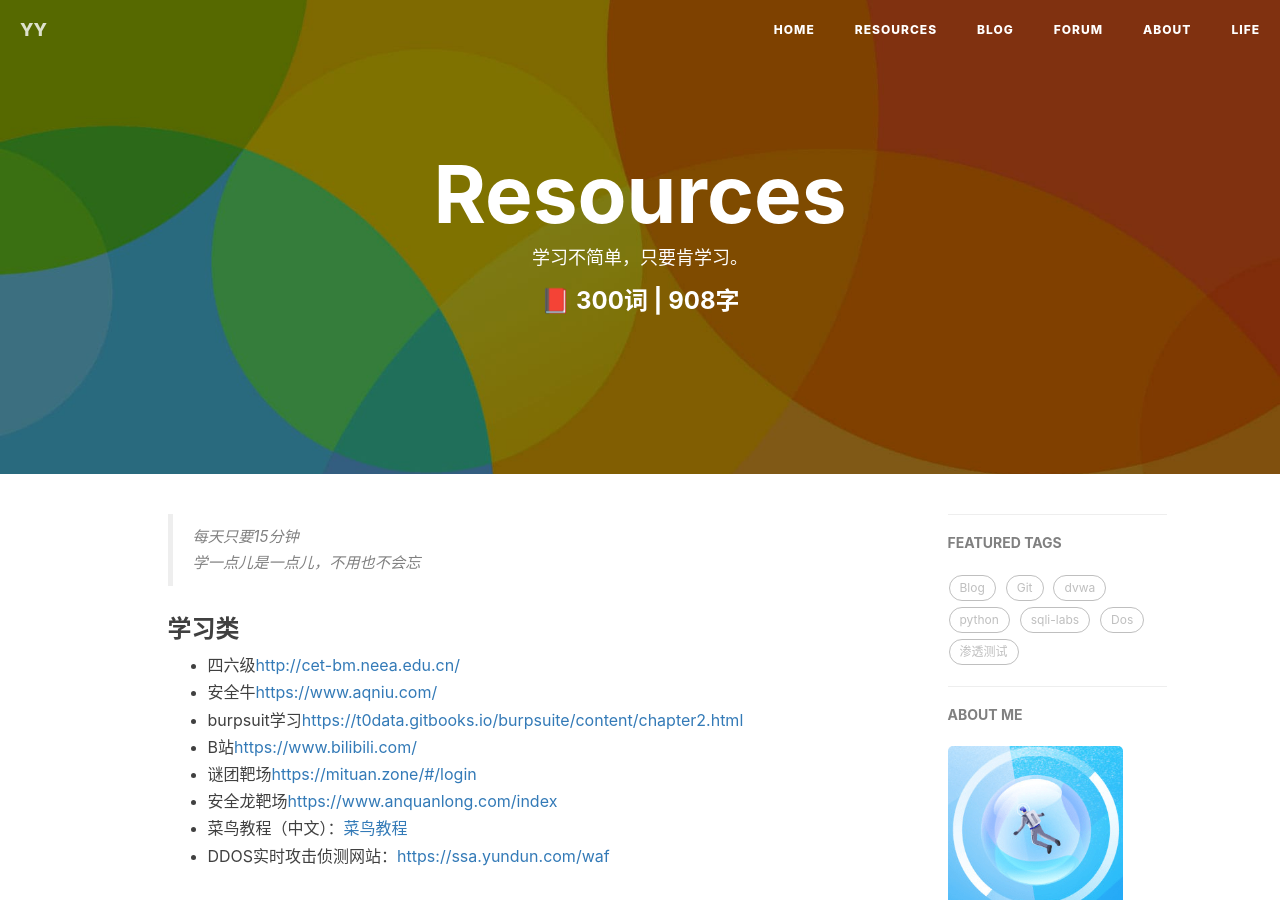
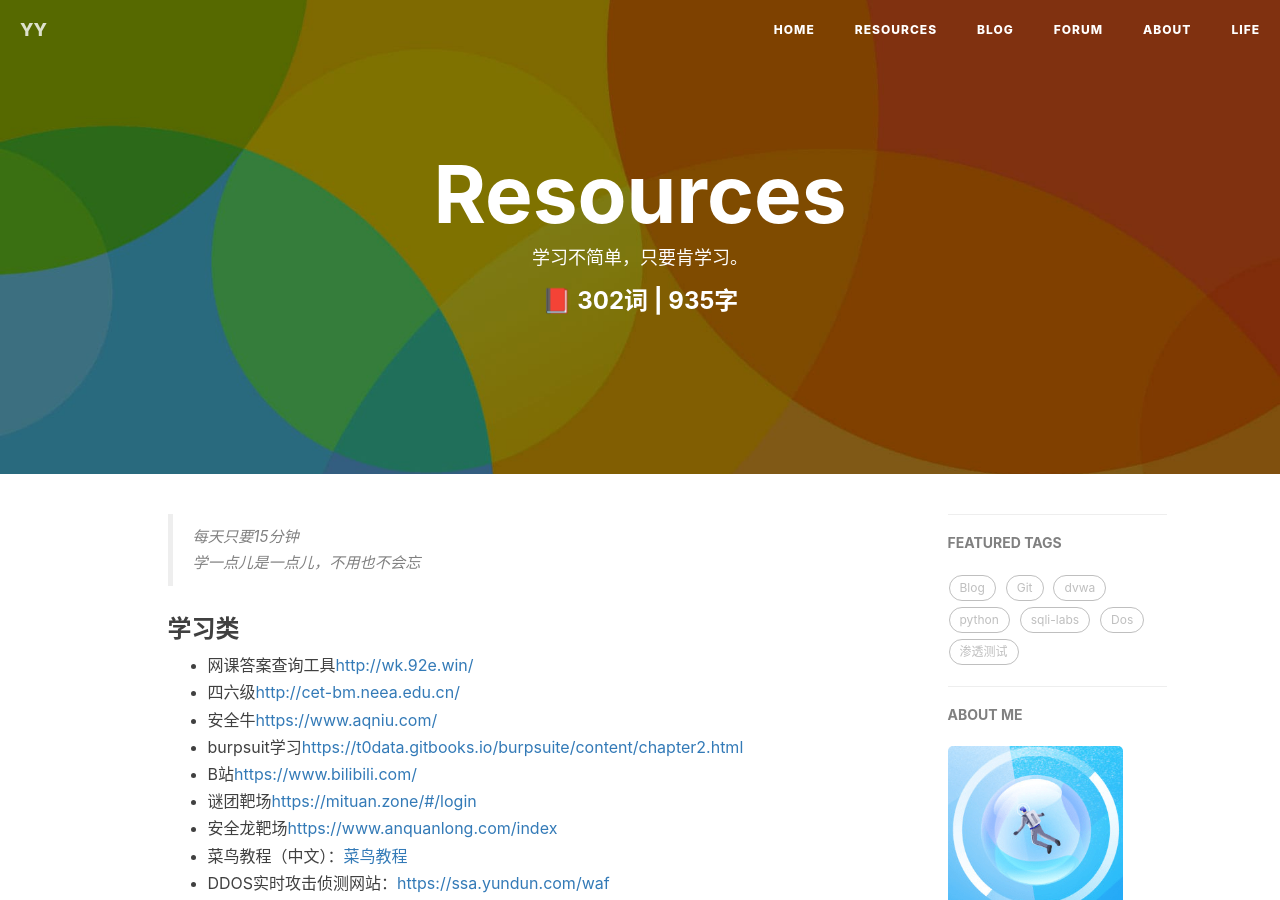
Before and after one commit to yangyang-linux/yangyang-linux.github.io, a Jekyll site: the page built from 1-resources.html, in a window 1280 px wide and 900 px high. Built offline with Jekyll 4.4.1, drawn with Linux system fonts in a browser that asks for light colours; nearby versions of some CDN libraries; comment, search, counter and statistics services are not loaded.

Commit message:
Update 1-resources.html

```diff
--- a/1-resources.html
+++ b/1-resources.html
@@ -21,6 +21,7 @@ header-img: "img/post-bg-miui6.jpg"
 
 <h3 id="toc_3">学习类</h3>
 <ul>
+	<li>网课答案查询工具<a href="http://wk.92e.win/">http://wk.92e.win/</a></li>
 	<li>四六级<a href="http://cet-bm.neea.edu.cn/">http://cet-bm.neea.edu.cn/</a></li>
 	<li>安全牛<a href="https://www.aqniu.com/">https://www.aqniu.com/</a></li>
 	<li>burpsuit学习<a href="https://t0data.gitbooks.io/burpsuite/content/chapter2.html">https://t0data.gitbooks.io/burpsuite/content/chapter2.html</a></li>
```
